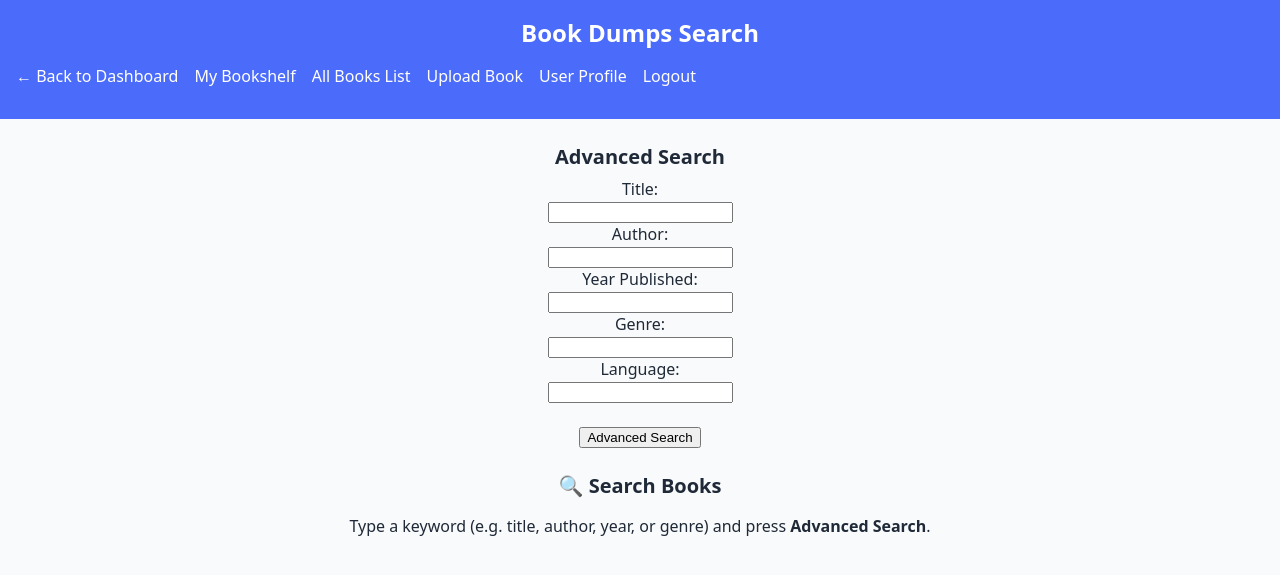
After one commit to edenlots/Book-Dump, a Flask app: page /advanced in a window 1280 px wide. The commit adds this page. Shown: the top 575 px of the page. Run offline with Flask 3, Linux system fonts and the light colour scheme; some libraries are stand-ins or nearby versions.

Commit message:
Added pages, updated some. Search function (basic and advanced) is now functional. Book PDF viewing and uploading, also functional.

```diff
--- a/app/routes.py
+++ b/app/routes.py
@@ -1,4 +1,4 @@
-from flask import Blueprint, render_template, request, jsonify, current_app, flash, redirect, url_for, session
+from flask import Blueprint, render_template, request, jsonify, current_app, flash, redirect, url_for, session, send_from_directory
 from werkzeug.security import check_password_hash, generate_password_hash
 from werkzeug.utils import secure_filename
 import psycopg2.extras, os
@@ -130,7 +130,6 @@ def view_file(filename):
     return send_from_directory(uploads_path, filename)
 
 
-
 @bp.route("/upload", methods=["GET", "POST"])
 def upload():
     if request.method == "POST":
@@ -180,6 +179,71 @@ def upload():
 
     return render_template("upload.html")
 
+@bp.route("/search")
+def search():
+    query = request.args.get("q", "").strip()
+    conn = current_app.get_db()
+    cur = conn.cursor()
+    cur.execute("""
+        SELECT id, title, author, year, genre, language
+        FROM books
+        WHERE
+            title ILIKE %s OR
+            author ILIKE %s OR
+            genre ILIKE %s OR
+            CAST(year AS TEXT) ILIKE %s OR
+            language ILIKE %s
+        ORDER BY title;
+    """, (f"%{query}%", f"%{query}%", f"%{query}%", f"%{query}%", f"%{query}%"))
+
+    results = cur.fetchall()
+    cur.close()
+
+    return render_template("search.html", query=query, results=results)
+
+@bp.route("/advanced", methods=["GET", "POST"])
+def advanced():
+
+    results = []
+    if request.method == "POST":
+        title = request.form.get("title", "")
+        author = request.form.get("author", "")
+        year = request.form.get("year", "")
+        genre = request.form.get("genre", "")
+        language = request.form.get("language", "")
+
+        filters = []
+        values = []
+
+        if title:
+            filters.append("title ILIKE %s")
+            values.append(f"%{title}%")
+        if author:
+            filters.append("author ILIKE %s")
+            values.append(f"%{author}%")
+        if year:
+            filters.append("CAST(year AS TEXT) ILIKE %s")
+            values.append(f"%{year}%")
+        if genre:
+            filters.append("genre ILIKE %s")
+            values.append(f"%{genre}%")
+        if language:
+            filters.append("language ILIKE %s")
+            values.append(f"%{language}%")
+
+        query = "SELECT id, title, author, year, genre, language FROM books"
+        if filters:
+            query += " WHERE " + " AND ".join(filters)
+        query += " ORDER BY title;"
+
+        conn = current_app.get_db()
+        cur = conn.cursor()
+        cur.execute(query, tuple(values))
+        results = cur.fetchall()
+        cur.close()
+
+    return render_template("advanced.html", results=results)
+
 
 '''
 # REST endpoints ------- This is when you want to use JS data fetch on frontend, and only routes HTML templates
--- /dev/null
+++ b/app/templates/advanced.html
@@ -0,0 +1,70 @@
+<!DOCTYPE html>
+<html lang="en">
+<head>
+    <meta charset="UTF-8">
+    <meta name="viewport" content="width=device-width, initial-scale=1.0" />
+    <link rel="stylesheet" href="../static/styles.css">
+    <title>Book Search - Book Dumps</title>
+</head>
+<body>
+
+    <!-- Header -->
+    <header>
+        <h1>Book Dumps Search</h1>
+        <nav>
+            <ul>
+                <li><a href="{{ url_for('main.dashboard') }}">← Back to Dashboard</a></li>
+                <li><a href="bookshelf.html">My Bookshelf</a></li>
+                <li><a href="{{ url_for('main.books') }}">All Books List</a></li>
+                <li><a href="{{ url_for('main.upload') }}">Upload Book</a></li>
+                <li><a href="profile.html">User Profile</a></li>
+                <li><a href="{{ url_for('main.index') }}">Logout</a></li>
+            </ul>
+        </nav>
+    </header>
+
+    <!-- Advanced Search  -->
+    <div class="searching2">
+    <section id="advanced-search">
+        <h2>Advanced Search</h2>
+        <form action="{{ url_for('main.advanced') }}" method="post">
+            <label for="title">Title:</label><br>
+            <input type="text" id="title" name="title"><br>
+
+            <label for="author">Author:</label><br>
+            <input type="text" id="author" name="author"><br>
+
+            <label for="year">Year Published:</label><br>
+            <input type="number" id="year" name="year"><br>
+
+            <label for="genre">Genre:</label><br>
+            <input type="text" id="genre" name="genre"><br>
+
+            <label for="language">Language:</label><br>
+            <input type="text" id="language" name="language"><br><br>
+
+            <button type="submit">Advanced Search</button>
+        </form>
+
+        {% if results %}
+            <h3>Results:</h3>
+            <ul>
+                {% for book in results %}
+                    <li>
+                        <a href="{{ url_for('main.bookview', book_id=book[0]) }}">{{ book[1] }}</a>
+                        — {{ book[2] }} ({{ book[3] }}) — {{ book[4] }} — {{ book[5] }}
+                    </li>
+                {% endfor %}
+            </ul>
+        {% else %}
+            <h2>🔍 Search Books</h2>
+            <p>Type a keyword (e.g. title, author, year, or genre) and press <strong>Advanced Search</strong>.</p>
+        {% endif %}
+
+
+    </section>
+     </div>
+
+
+</body>
+</html>
--- a/app/templates/profile.html
+++ b/app/templates/profile.html
@@ -15,9 +15,9 @@
             <ul>
                 <li><a href="{{ url_for('main.dashboard') }}">← Back to Dashboard</a></li>
                 <li><a href="bookshelf.html">My Bookshelf</a></li>
-                <li><a href="books.html">All Books List</a></li>
+                <li><a href="{{ url_for('main.books') }}">All Books List</a></li>
                 <li><a href="search.html">Advanced Search</a></li>
-                <li><a href="index.html">Logout</a></li>
+                <li><a href="{{ url_for('main.index') }}">Logout</a></li>
             </ul>
         </nav>
     </header>
--- a/app/templates/upload.html
+++ b/app/templates/upload.html
@@ -15,7 +15,7 @@
                 <li><a href="{{ url_for('main.dashboard') }}">← Back to Dashboard</a></li>
                 <li><a href="bookshelf.html">My Bookshelf</a></li>
                 <li><a href="{{ url_for('main.books') }}">All Books List</a></li>
-                <li><a href="search.html">Advanced Search</a></li>
+                <li><a href="{{ url_for('main.search') }}">Search Book</a></li>
                 <li><a href="profile.html">User Profile</a></li>
                 <li><a href="{{ url_for('main.index') }}">Logout</a></li>
             </ul>
```
Also changed, not shown: app/templates/books.html (+13 -1 lines), app/templates/bookview.html (added, +74 -0 lines), app/templates/dashboard.html (+18 -13 lines), app/templates/search.html (+31 -31 lines).
